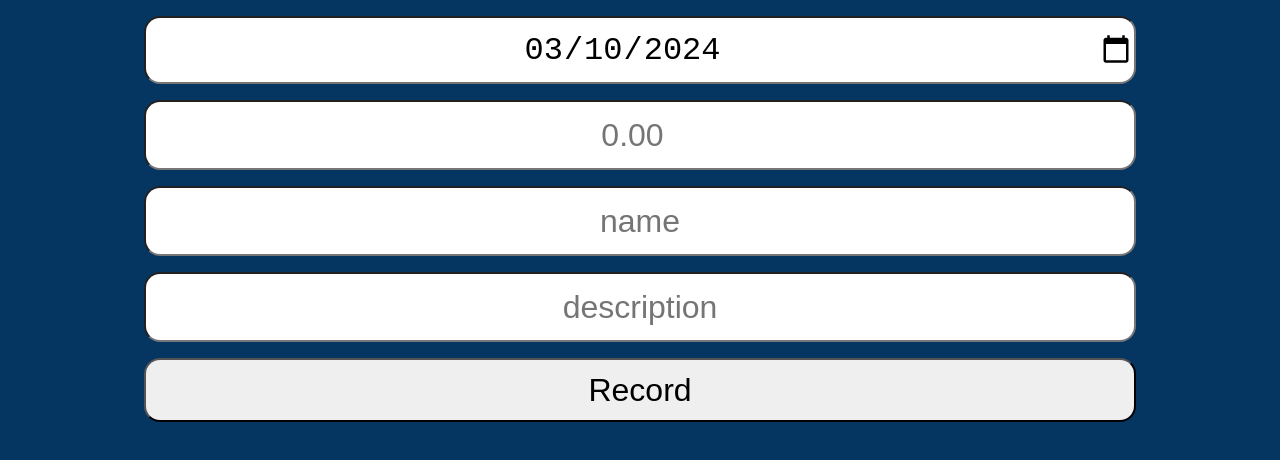
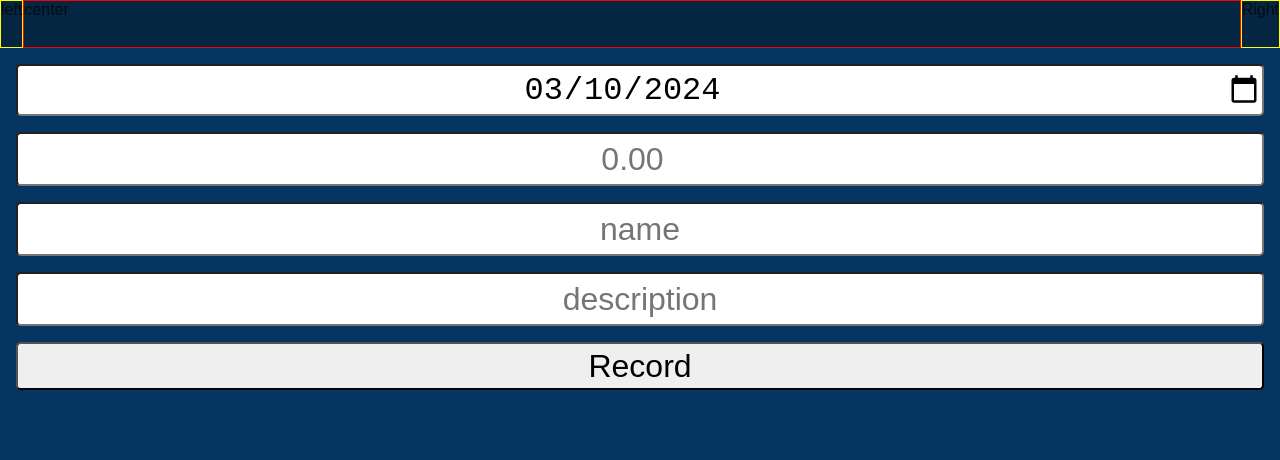
Before and after one commit to catzilla-007/expense-tracker, a SvelteKit app: page / in a window 1280 px wide. Shown: the top 460 px of the page. Built offline with nearby package versions, Linux system fonts and the light colour scheme.

Commit message:
Added header

```diff
--- /dev/null
+++ b/src/lib/components/header.svelte
@@ -0,0 +1,34 @@
+<script>
+  /* make sure that the slots for left/center/right
+     can be used outside the header component,
+     need to use multiple <slot /> for this one
+  */
+</script>
+
+<header>
+  <span class="header-left">left</span>
+  <span class="header-center">center</span>
+  <span class="header-right">Right</span>
+</header>
+
+<style>
+  header {
+    display: flex;
+    flex-direction: row;
+    height: 3rem;
+    background-color: var(--color-bg-2);
+  }
+
+  .header-left {
+    border: 1px solid yellow;
+  }
+
+  .header-center {
+    flex-grow: 1;
+    border: 1px solid red;
+  }
+
+  .header-right {
+    border: 1px solid yellow;
+  }
+</style>
--- a/src/routes/+layout.svelte
+++ b/src/routes/+layout.svelte
@@ -1,8 +1,10 @@
 <script>
   import './styles.css';
+  import Header from '$lib/components/header.svelte';
 </script>
 
 <div class="app">
+  <Header />
   <main>
     <slot />
   </main>
@@ -21,7 +23,6 @@
     flex-direction: column;
     padding: 1rem;
     width: 100%;
-		max-width: 64rem;
     margin: 0 auto;
     box-sizing: border-box;
   }
--- a/src/routes/+page.svelte
+++ b/src/routes/+page.svelte
@@ -40,11 +40,11 @@
 
 <style>
   input {
-    height: 4rem;
+    height: 3rem;
     font-size: 2rem;
     text-align: center;
     margin-bottom: 1rem;
-    border-radius: 1rem;
+    border-radius: 0.3rem;
   }
 
   input[type='date'] {
@@ -56,8 +56,8 @@
   }
 
   button {
-    height: 4rem;
+    height: 3rem;
     font-size: 2rem;
-    border-radius: 1rem;
+    border-radius: 0.3rem;
   }
 </style>
--- a/src/routes/styles.css
+++ b/src/routes/styles.css
@@ -5,7 +5,7 @@
     Cantarell, 'Open Sans', 'Helvetica Neue', sans-serif;
   --font-mono: 'Fira Mono', monospace;
   --color-bg-1: hsl(208, 90%, 20%);
-	--color-bg-2: hsl(224, 44%, 95%);
+  --color-bg-2: hsl(208, 86%, 14%);
   --color-theme-1: #ff3e00;
   --color-theme-2: #4075a6;
   --color-text: rgba(0, 0, 0, 0.7);
```
Lines whose indentation alone changed are shown as unchanged.
